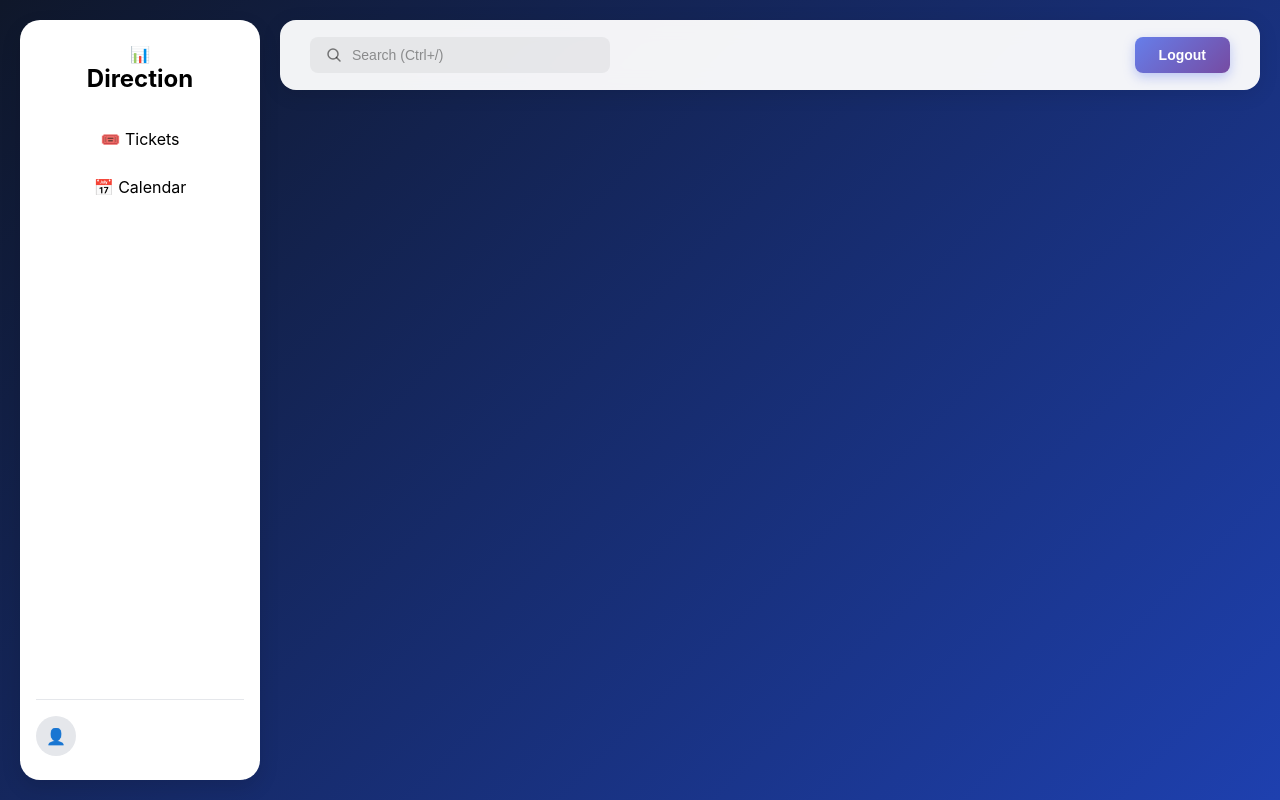
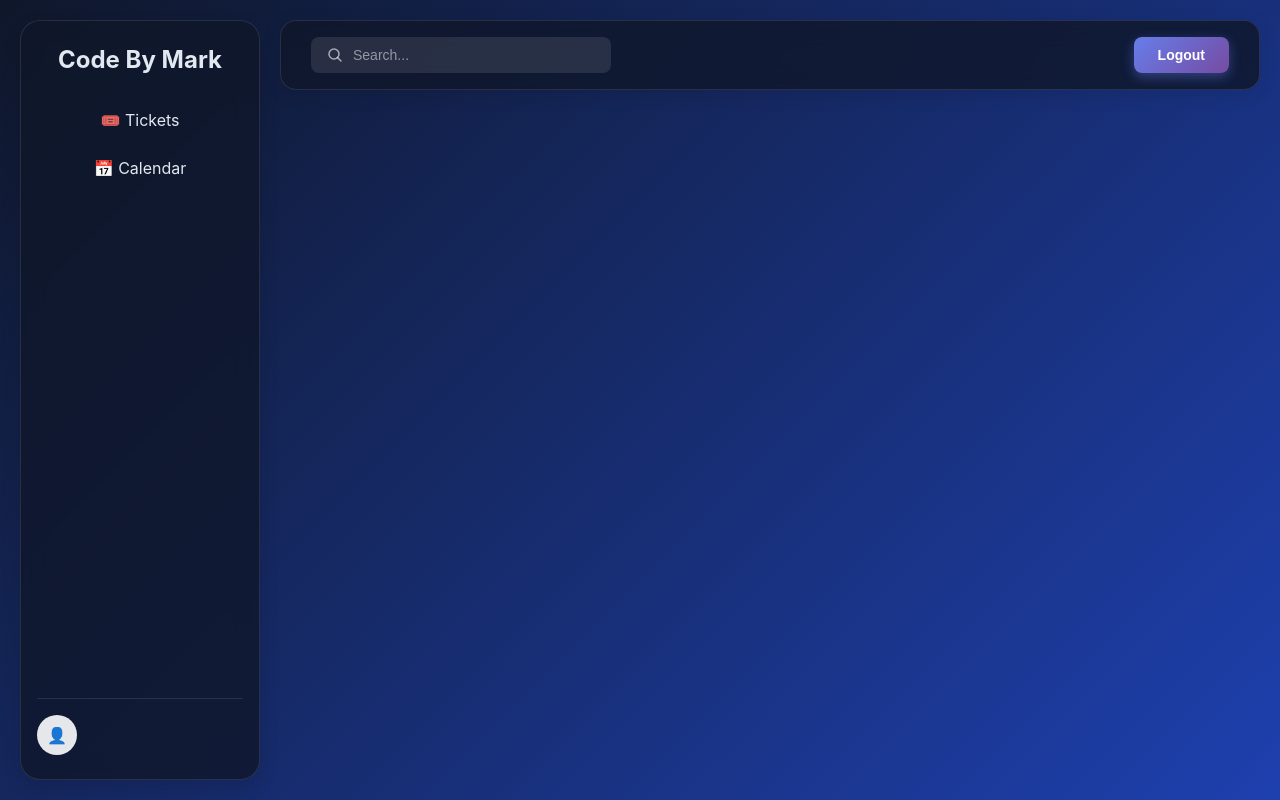
Before and after one commit to markh55/ticket-system, a React (Create React App) app in the folder frontend/: page /dashboard in a window 1280 px wide. Built offline with nearby package versions, Linux system fonts and the light colour scheme.

Commit message:
restyled dashboard page

```diff
--- a/frontend/src/components/Dashboard/Sidebar/Sidebar.css
+++ b/frontend/src/components/Dashboard/Sidebar/Sidebar.css
@@ -11,7 +11,9 @@ html, body {
 }
 
 .sidebar {
-  background: white;
+  background: rgba(15, 23, 42, 0.8);
+  backdrop-filter: blur(12px);
+  -webkit-backdrop-filter: blur(12px);
   width: 240px;
   height: calc(100vh - 40px);
   margin: 20px;
@@ -20,10 +22,12 @@ html, body {
   display: flex;
   flex-direction: column;
   box-shadow: 0 8px 20px rgba(0, 0, 0, 0.12);
+  border: 1px solid rgba(255, 255, 255, 0.1);
   overflow: hidden;
   position: fixed;
   left: 0;
   top: 0;
+  color: #e2e8f0;
 }
 
 .sidebar-header {
@@ -45,7 +49,7 @@ html, body {
 
 .sidebar-footer {
   padding-top: 16px;
-  border-top: 1px solid #e5e7eb;
+  border-top: 1px solid rgba(255, 255, 255, 0.1);
   flex-shrink: 0;
   margin-top: auto;
 }
--- a/frontend/src/components/Dashboard/Sidebar/Sidebar.jsx
+++ b/frontend/src/components/Dashboard/Sidebar/Sidebar.jsx
@@ -5,8 +5,7 @@ export default function Sidebar() {
     <nav className="sidebar">
       <div className="sidebar-header">
         <div className="logo">
-          <span className="logo-icon">📊</span>
-          <h2>Direction</h2>
+          <h2>Code By Mark</h2>
         </div>
       </div>
 
--- a/frontend/src/components/Dashboard/Topbar/Topbar.css
+++ b/frontend/src/components/Dashboard/Topbar/Topbar.css
@@ -1,24 +1,26 @@
 .topbar {
   position: fixed;
   top: 20px;
-  left: 280px; /* Adjust this based on your sidebar width + gap */
+  left: 280px;
   right: 20px;
   height: 70px;
-  background: rgba(255, 255, 255, 0.95);
-  backdrop-filter: blur(10px);
+  background: rgba(15, 23, 42, 0.8);
+  backdrop-filter: blur(12px);
+  -webkit-backdrop-filter: blur(12px);
   display: flex;
   align-items: center;
   justify-content: space-between;
   padding: 0 30px;
   border-radius: 16px;
   box-shadow: 0 4px 20px rgba(0, 0, 0, 0.1);
+  border: 1px solid rgba(255, 255, 255, 0.1);
   z-index: 100;
 }
 
 .search-container {
   display: flex;
   align-items: center;
-  background: rgba(0, 0, 0, 0.05);
+  background: rgba(255, 255, 255, 0.1);
   border-radius: 8px;
   padding: 10px 16px;
   gap: 10px;
@@ -27,12 +29,12 @@
 }
 
 .search-container:focus-within {
-  background: rgba(0, 0, 0, 0.08);
+  background: rgba(255, 255, 255, 0.15);
   box-shadow: 0 0 0 2px rgba(99, 102, 241, 0.3);
 }
 
 .search-icon {
-  color: rgba(0, 0, 0, 0.5);
+  color: rgba(255, 255, 255, 0.6);
   flex-shrink: 0;
 }
 
@@ -40,13 +42,13 @@
   background: transparent;
   border: none;
   outline: none;
-  color: #1f2937;
+  color: #e2e8f0;
   font-size: 14px;
   width: 100%;
 }
 
 .search-input::placeholder {
-  color: rgba(0, 0, 0, 0.4);
+  color: rgba(255, 255, 255, 0.5);
 }
 
 .logout-btn {
--- a/frontend/src/components/Dashboard/Topbar/Topbar.jsx
+++ b/frontend/src/components/Dashboard/Topbar/Topbar.jsx
@@ -10,7 +10,7 @@ export default function Topbar({ onLogout }) {
         </svg>
         <input
           type="text"
-          placeholder="Search (Ctrl+/)"
+          placeholder="Search..."
           className="search-input"
         />
       </div>
```
